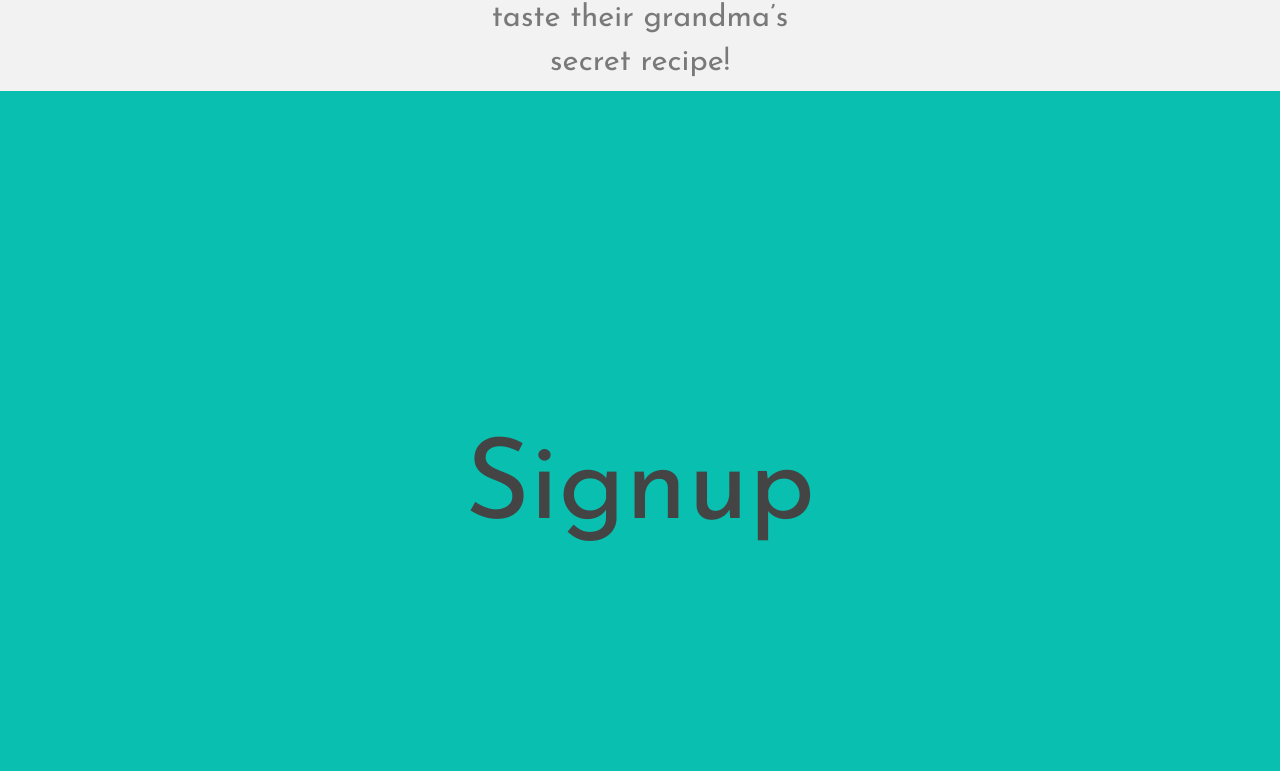
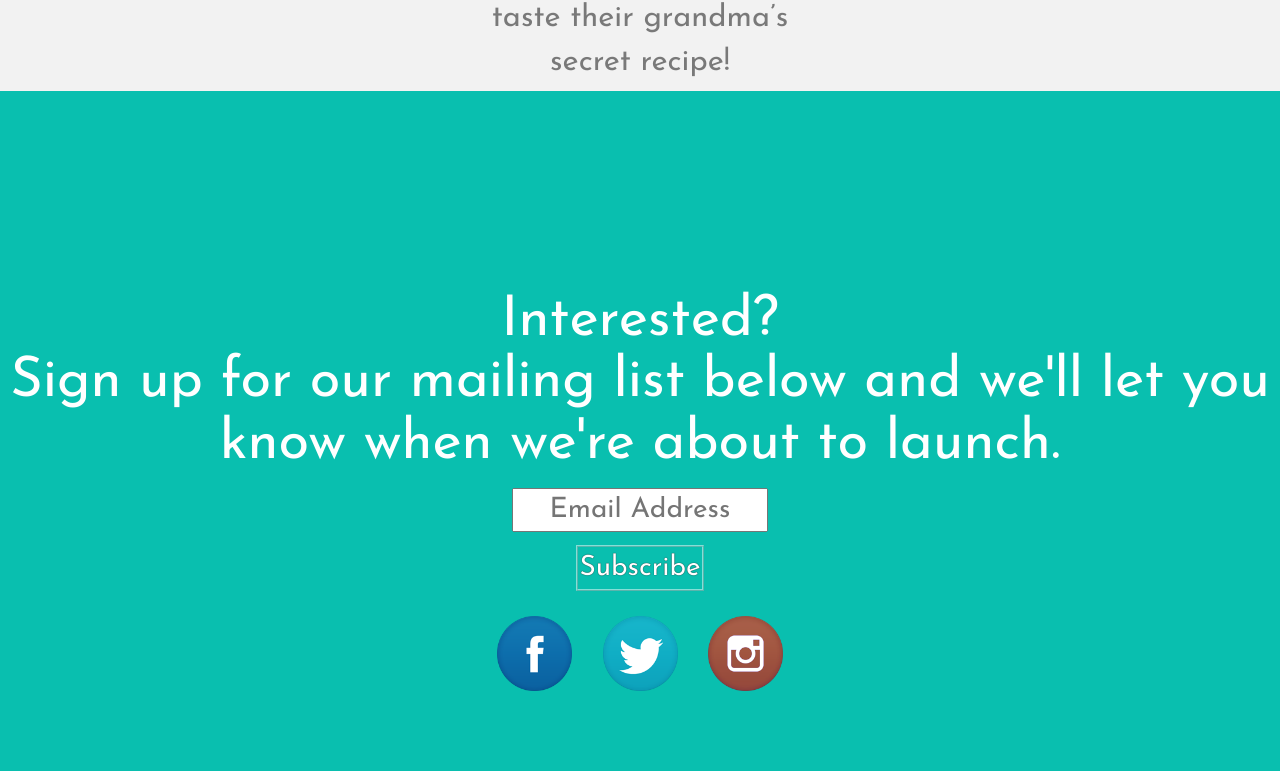
Before and after one commit to kapil1garg/anjoui-com, a website: page index.html in a window 1280 px wide. Shown: the part 3109-3880 px from the top of the page. Drawn offline with Linux system fonts and the light colour scheme.

Commit message:
added signup form

```diff
--- a/assets/css/anjoui.css
+++ b/assets/css/anjoui.css
@@ -195,6 +195,49 @@ p {
 
 #sign-up-page {
   background-color: #09BFAF;
+  color: #FFFFFF;
+}
+
+#sign-up-page h3{
+  color: #FFFFFF;
+}
+
+.sm_icons {
+  margin-top: 2%;
+  padding-left: 1%;
+  padding-right: 1%;
+  height: 75px;
+}
+
+/**
+ * Mailchimp Form
+ */
+#mc-embedded-subscribe {
+  /*background: #AAAAAA; */
+  background: rgba(255,255,255,0);
+  box-shadow: 0px 0px 0px #888888;
+  color: #FFFFFF;
+  text-align: center;
+  width: 10%;
+  height: 2%;
+  /*font-size: 20px;*/
+  font-size: 2em;
+  text-shadow: 0px 0px 1px rgba(0,0,0,1);
+  border-style: ridge;
+  border-color: rgba(255,255,255,0.5);
+  padding-top: 1px;
+  padding-bottom: 1px;
+}
+
+#mce-EMAIL{
+  color: #AAAAAA;
+  width: 20%;
+  text-align: center;
+  /*font-size: 20px;*/
+  font-size: 2em;
+  /*padding-left: 3px;*/
+  margin-top: 1%;
+  margin-bottom: 1%;
 }
 
 #about-team-page {
--- a/index.html
+++ b/index.html
@@ -148,7 +148,34 @@
 
       <!-- Signup -->
       <div class="section" id="sign-up-page">
-          <h1>Signup</h1>
+          <h3>Interested?<br>Sign up for our mailing list below and we'll let you know when we're about to launch.</h3>
+          <!-- Begin MailChimp Signup Form -->
+            <!-- <link href="//cdn-images.mailchimp.com/embedcode/slim-081711.css" rel="stylesheet" type="text/css"> -->
+            <div id="mc_embed_signup">
+              <form action="//anjoui.us10.list-manage.com/subscribe/post?u=4bad37f1e2ebc76d43295a8d5&amp;id=17998d09c0" method="post" id="mc-embedded-subscribe-form" name="mc-embedded-subscribe-form" class="validate" target="_blank" novalidate>
+                <div id="mc_embed_signup_scroll">
+                  <input type="email" value="" name="EMAIL" class="email" id="mce-EMAIL" placeholder="Email Address" required>
+                  <!-- real people should not fill this in and expect good things - do not remove this or risk form bot signups-->
+                  <div style="position: absolute; left: -5000px;">
+                    <input type="text" name="b_4bad37f1e2ebc76d43295a8d5_17998d09c0" tabindex="-1" value="">
+                  </div>
+                  <div class="clear">
+                    <input type="submit" value="Subscribe" name="subscribe" id="mc-embedded-subscribe" class="button">
+                  </div>
+                </div>
+              </form>
+            </div>
+            <!--End mc_embed_signup-->
+            <a href="https://www.facebook.com/pages/Anjoui/1440020432979167">
+              <img class="sm_icons" src="./assets/images/home_screen/fb.png">
+            </a>
+            <a href="https://twitter.com/BonAnjoui">
+              <img class="sm_icons" src="./assets/images/home_screen/twitter.png">
+            </a>
+            <a href="https://instagram.com/anjoui/">
+              <img class="sm_icons" src="./assets/images/home_screen/instagram-brown.png">
+            </a>
+
       </div>
 
       <!-- About the team -->
```
